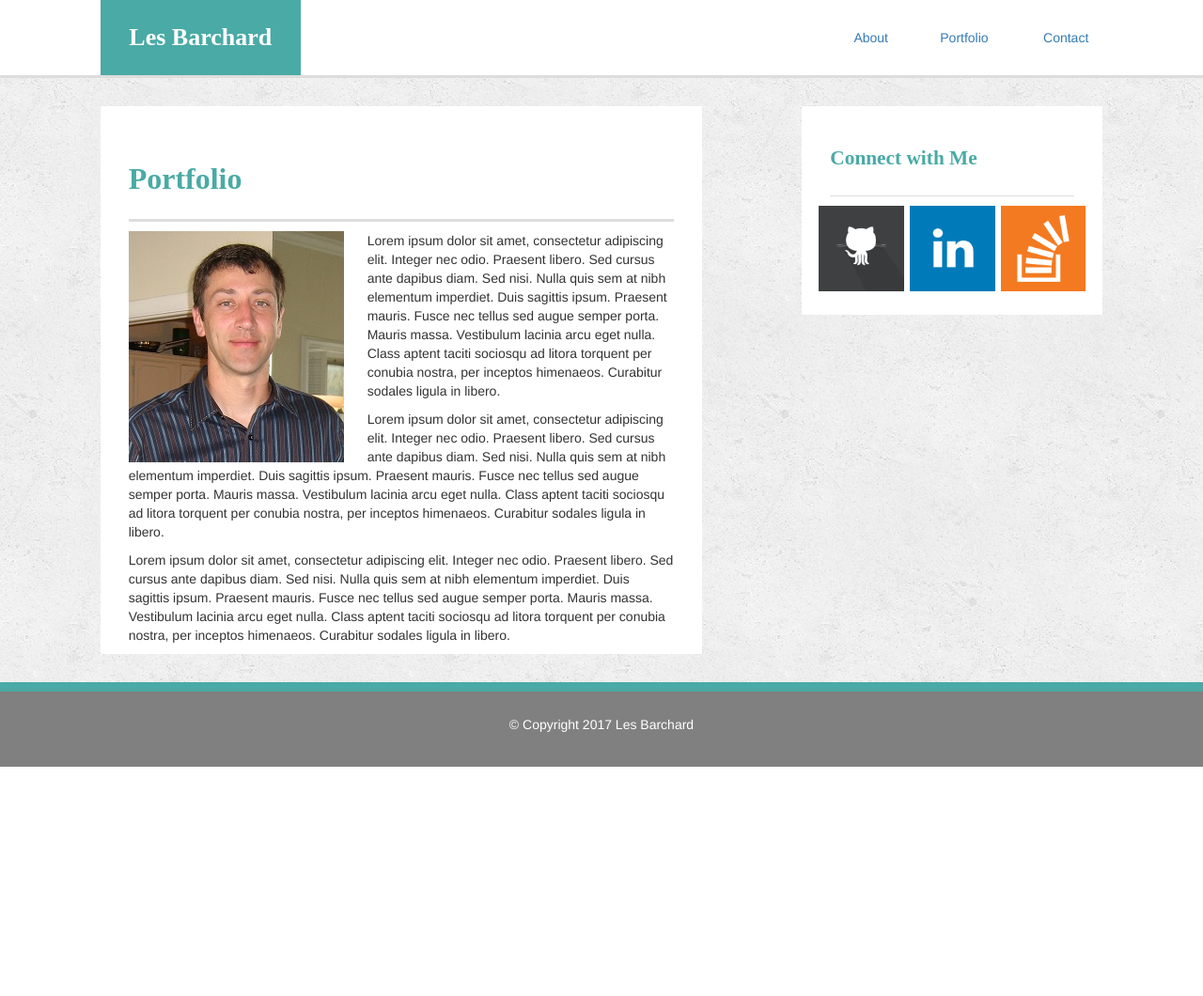
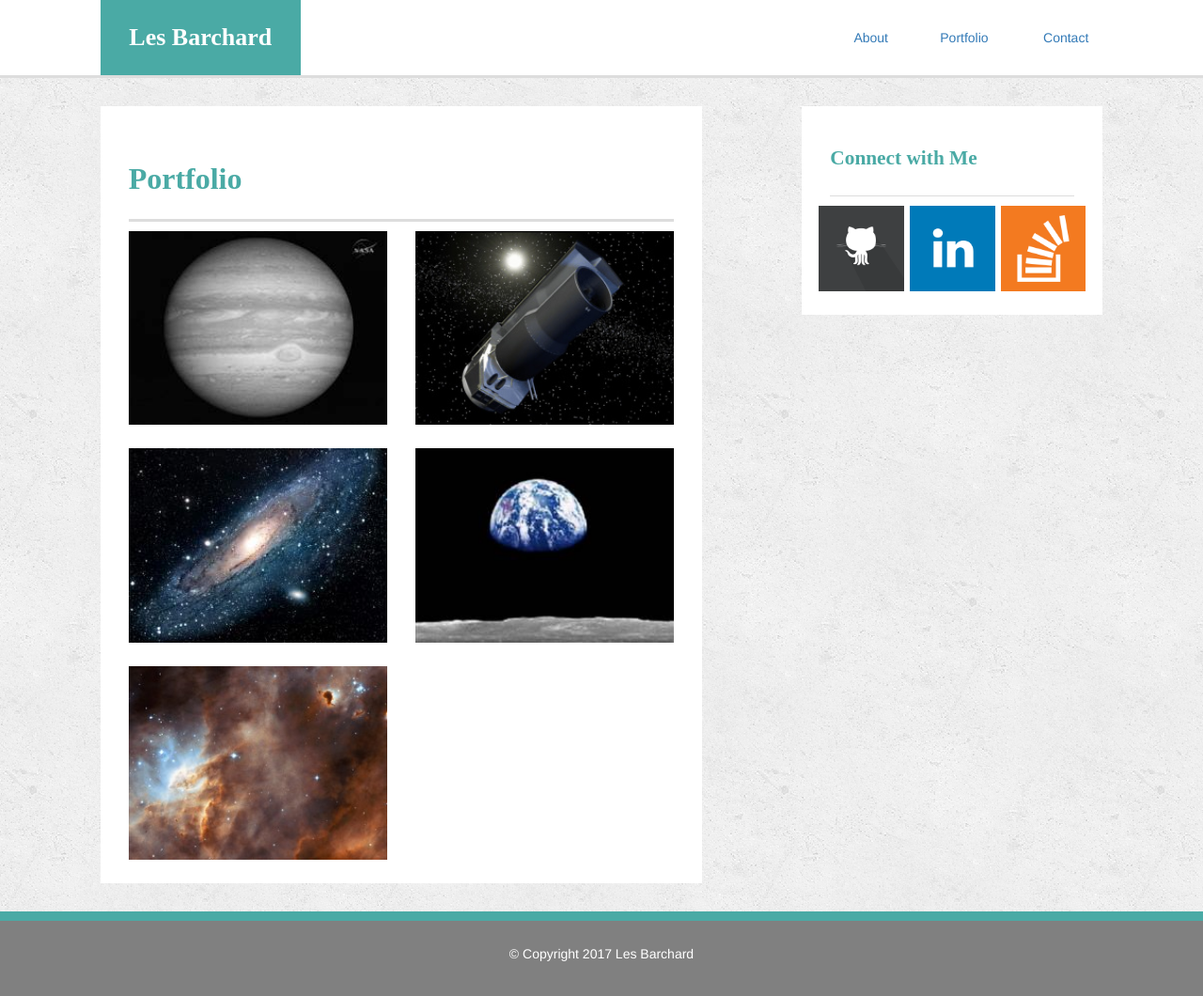
Before and after one commit to lbarchard/Bootstrap-Portfolio, a PHP site: page /portfolio.html in a window 1280 px wide. Shown: the whole page at 94% size. Before the commit the page ends 816 px from the top, so only its background shows below. Run offline with PHP 8.4, Linux system fonts and the light colour scheme.

Commit message:
fixed portfolio page - that was easy!

```diff
--- a/assets/style.css
+++ b/assets/style.css
@@ -102,6 +102,11 @@
 }
 
 
+.portfolioPic {
+	width: 100%;
+	margin-bottom: 25px;
+}
+
 
 .footer {
 	border-top: 10px solid #4aaaa5;
--- a/portfolio.html
+++ b/portfolio.html
@@ -31,10 +31,28 @@
 		<div class="row main">
 			<div class="col-xs-offset-1 col-sm-offset-1 col-md-offset-1 col-lg-offset-1 col-xs-10 col-sm-6 col-md-6 col-lg-6 panels" id="leftPanel">
 				<h1 class="bodyTitle">Portfolio</h1>
-				<img id="profilePic" alt="Profile Picture"  src="./images/profile.jpg"/>
-					<p>Lorem ipsum dolor sit amet, consectetur adipiscing elit. Integer nec odio. Praesent libero. Sed cursus ante dapibus diam. Sed nisi. Nulla quis sem at nibh elementum imperdiet. Duis sagittis ipsum. Praesent mauris. Fusce nec tellus sed augue semper porta. Mauris massa. Vestibulum lacinia arcu eget nulla. Class aptent taciti sociosqu ad litora torquent per conubia nostra, per inceptos himenaeos. Curabitur sodales ligula in libero.</p>
-					<p>Lorem ipsum dolor sit amet, consectetur adipiscing elit. Integer nec odio. Praesent libero. Sed cursus ante dapibus diam. Sed nisi. Nulla quis sem at nibh elementum imperdiet. Duis sagittis ipsum. Praesent mauris. Fusce nec tellus sed augue semper porta. Mauris massa. Vestibulum lacinia arcu eget nulla. Class aptent taciti sociosqu ad litora torquent per conubia nostra, per inceptos himenaeos. Curabitur sodales ligula in libero.</p>
-					<p>Lorem ipsum dolor sit amet, consectetur adipiscing elit. Integer nec odio. Praesent libero. Sed cursus ante dapibus diam. Sed nisi. Nulla quis sem at nibh elementum imperdiet. Duis sagittis ipsum. Praesent mauris. Fusce nec tellus sed augue semper porta. Mauris massa. Vestibulum lacinia arcu eget nulla. Class aptent taciti sociosqu ad litora torquent per conubia nostra, per inceptos himenaeos. Curabitur sodales ligula in libero.</p>
+				<div class="row">
+					<div class="col-xs-12 col-sm-6 col-md-12 col-lg-6">
+						<img class="portfolioPic" src="./images/jupiter.jpg" alt="Jupiter"/>
+
+					</div>
+					<div class="col-xs-12 col-sm-6 col-md-12 col-lg-6">
+						<img class="portfolioPic" src="./images/hubble.jpg" alt="Hubble Telescope"/>
+
+					</div>
+					<div class="col-xs-12 col-sm-6 col-md-12 col-lg-6">
+						<img class="portfolioPic" src="./images/galaxy.jpg" alt="galaxy"/>
+
+					</div>
+					<div class="col-xs-12 col-sm-6 col-md-12 col-lg-6">
+						<img class="portfolioPic" src="./images/earthrise.jpg" alt="Earth rising over the moon"/>
+
+					</div>
+					<div class="col-xs-12 col-sm-6 col-md-12 col-lg-6">
+						<img class="portfolioPic" src="./images/nebula.jpg" alt="Nebula"/>
+
+					</div>
+				</div>
 			</div>
 			<div class="col-xs-offset-1 col-sm-offset-1 col-md-offset-1 col-lg-offset-1 col-xs-10 col-sm-3 col-md-3 col-lg-3 panels" id="rightPanel">
 				<div class="row">
```
